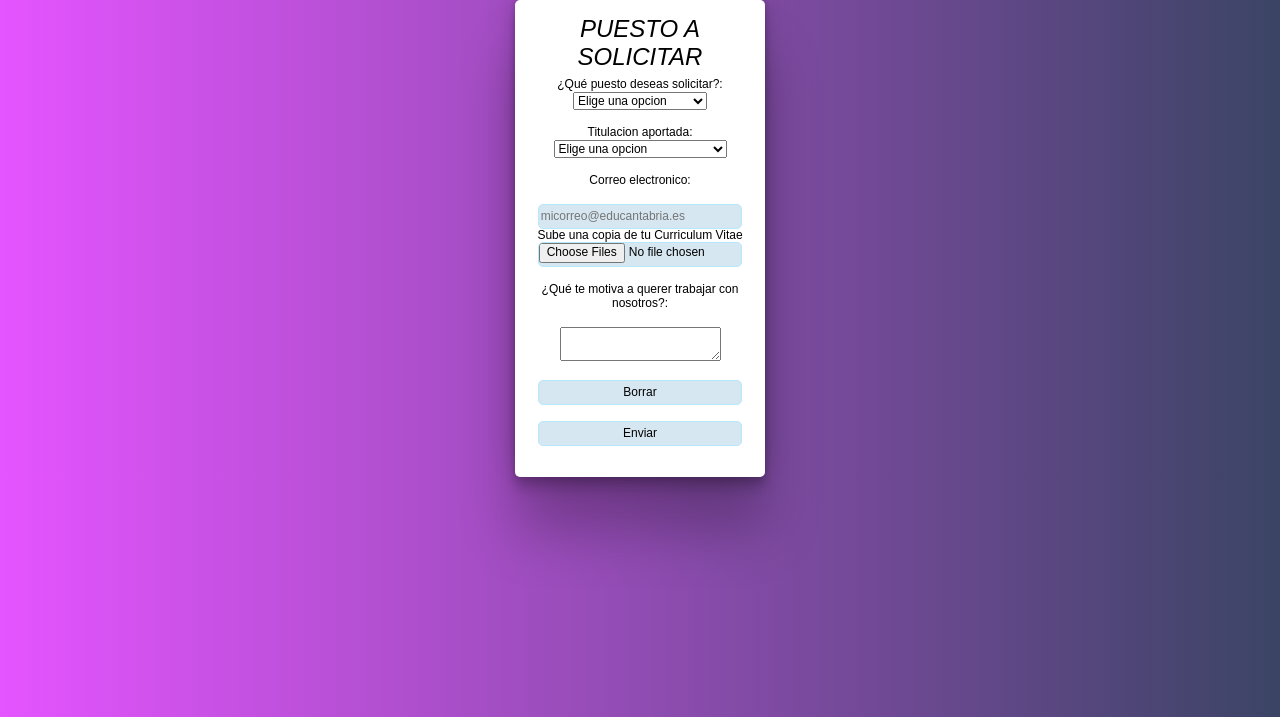
After one commit to IESAlisal/22asir2proyecto-grupo3, a PHP site: page /FormularioCV.html in a window 1280 px wide. The commit adds this page. Shown: the top 717 px of the page. Run offline with PHP 8.4, Linux system fonts and the light colour scheme; some libraries are stand-ins or nearby versions.

Commit message:
Add files via upload

```diff
--- /dev/null
+++ b/FormularioCV.html
@@ -0,0 +1,46 @@
+<!DOCTYPE html>
+<html>
+	<head>
+		<meta charset="utf-8">
+		<meta name="author" content="Grupo3 Proyecto ASIR 2">
+		<title> Formulario CV </title>
+        <link href="css/bootstrap.min.css" rel="stylesheet">
+        <link rel="stylesheet" href="css/estiloFormulario.css">
+	</head>
+	<body>
+		<form action="formulario" name="formulario" method="POST">
+			<fieldset class="fieldset1">
+				<legend class="color1"> <em> PUESTO A SOLICITAR </em> </legend>
+                <p> ¿Qué puesto deseas solicitar?:
+                    <select name="select">
+                        <option value="none"> Elige una opcion </option>
+                        <option value="Direccion"> Director/a </option>
+                        <option value="Jefatura"> Jefe/a de estudios </option>
+                        <option value="Profe"> Profesor/a </option>
+                        <option value="Bedel"> Conserje </option>
+                        <option value="Staff"> Personal de limpieza </option>
+                        <option value="otro"> Otro </option>
+                    </select>
+                </p>
+                <p> Titulacion aportada:
+                    <select name="select">
+                        <option value="none"> Elige una opcion  </option>
+                        <option value="licenciado"> Licenciatura </option>
+                        <option value="ingenieria"> Ingenieria </option>
+                        <option value="master"> Master </option>
+                        <option value="graduado"> Grado </option>
+                        <option value="titulacion"> Titulo de educacion superior </option>
+                        <option value="other"> Otro </option>
+                    </select>
+                </p>
+                <p> Correo electronico:</p> <input class="input" type="email" name="mail" placeholder="micorreo@educantabria.es">
+                <p> Sube una copia de tu Curriculum Vitae
+                    <input class="input" type="file" id="cv" name="cv" multiple> </p>
+                <p> ¿Qué te motiva a querer trabajar con nosotros?: </p>
+                <p> <textarea name="comentarios" placeholder="Comentarios" maxlength="500"> </textarea> </p>
+                <p> <input class="boton" type="reset" value="Borrar"> </p>
+                </fieldset>
+				<p> <input class="boton" type="submit" value="Enviar">
+		</form>
+	</body>
+</html>
--- /dev/null
+++ b/css/estiloFormulario.css
@@ -0,0 +1,73 @@
+body {
+    place-items: center;
+    font-family: 'Montserrat', sans-serif;
+    color: rgb(0, 0, 0);
+    font-weight: 400;
+    font-size: 0.75rem;
+    line-height: 1.15;
+    position: relative;
+}
+/*Color fondo */
+body{
+    background: #e554ff;
+    background: -moz-linear-gradient(left, #e554ff 0%, #3b4465 100%);
+    background: -webkit-gradient(left top, right top, color-stop(0%, #e554ff), color-stop(100%, #3b4465));
+    background: -webkit-linear-gradient(left, #e554ff 0%, #3b4465 100%);
+    background: -o-linear-gradient(left, #e554ff 0%, #3b4465 100%);
+    background: -ms-linear-gradient(left, #e554ff 0%, #3b4465 100%);
+    background: linear-gradient(to right, #e554ff 0%, #3b4465 100%);
+    filter: progid:DXImageTransform.Microsoft.gradient( startColorstr='#e554ff', endColorstr='#3b4465', GradientType=1 );
+}
+h2 {
+    text-align: center;
+    color: #ffffff;
+    text-decoration: underline
+}
+form {
+    background-color: #fff;
+    border: none;
+    border-radius: 5px;
+    width: 250px;
+    padding: 15px;
+    margin: 0 auto;
+    display: flex;
+    flex-direction: column;
+    text-align: center;
+    box-shadow: rgba(0, 0, 0, 0.25) 0px 54px 55px, rgba(0, 0, 0, 0.12) 0px -12px 30px, rgba(0, 0, 0, 0.12) 0px 4px 6px, rgba(0, 0, 0, 0.17) 0px 12px 13px, rgba(0, 0, 0, 0.09) 0px -3px 5px;
+}
+label {
+    color: #bad3db;
+    padding: 5px;
+    text-align: left;
+}
+/*Efecto boton*/
+button{
+    align-items: center;
+    border: none;
+    border-radius: 50px;
+    padding: 5px;
+    width: 40%;
+    margin: auto;
+    transition: 0.5s ease-in-out;
+    background-color: #a7e245;
+    color: #ffffff;
+}
+
+input {
+    background-color: #d7e7f1;
+    border: solid #b4e9fd 1px;
+    border-radius: 5px;
+    height: 25px;
+    width: 93%;
+    margin: auto;
+}
+/*Efecto enlace*/
+a {
+    text-decoration: none;
+    text-align: center;
+    transition: all 0.5s;
+    margin: auto;
+}
+a:hover {
+    color:purple; font-size:12.1px;
+}
--- a/index.php
+++ b/index.php
@@ -32,7 +32,7 @@ if(!isset($_SESSION["usuario"]) || $_SESSION["usuario"]==null){
                 <li><a href="CV/Curriculum.pdf">Descargar Curriculum</a></li>
             </ul>
             <ul>
-                <li><a href="subirCV.php">Subir Curriculum</a></li>
+                <li><a href="CV/FormularioCV.html">Subir Curriculum</a></li>
             </ul>
             <ul>
                 <form action='logoff.php' method='post'>
```
